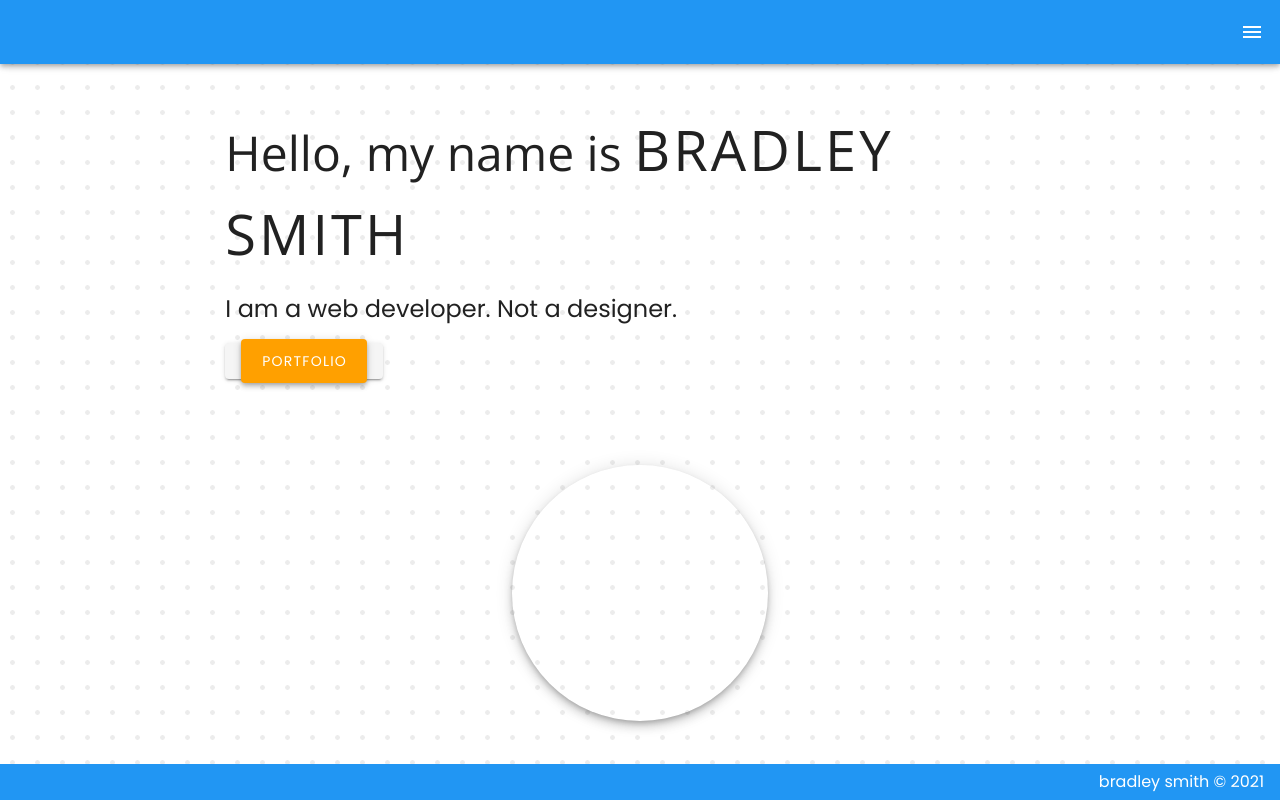
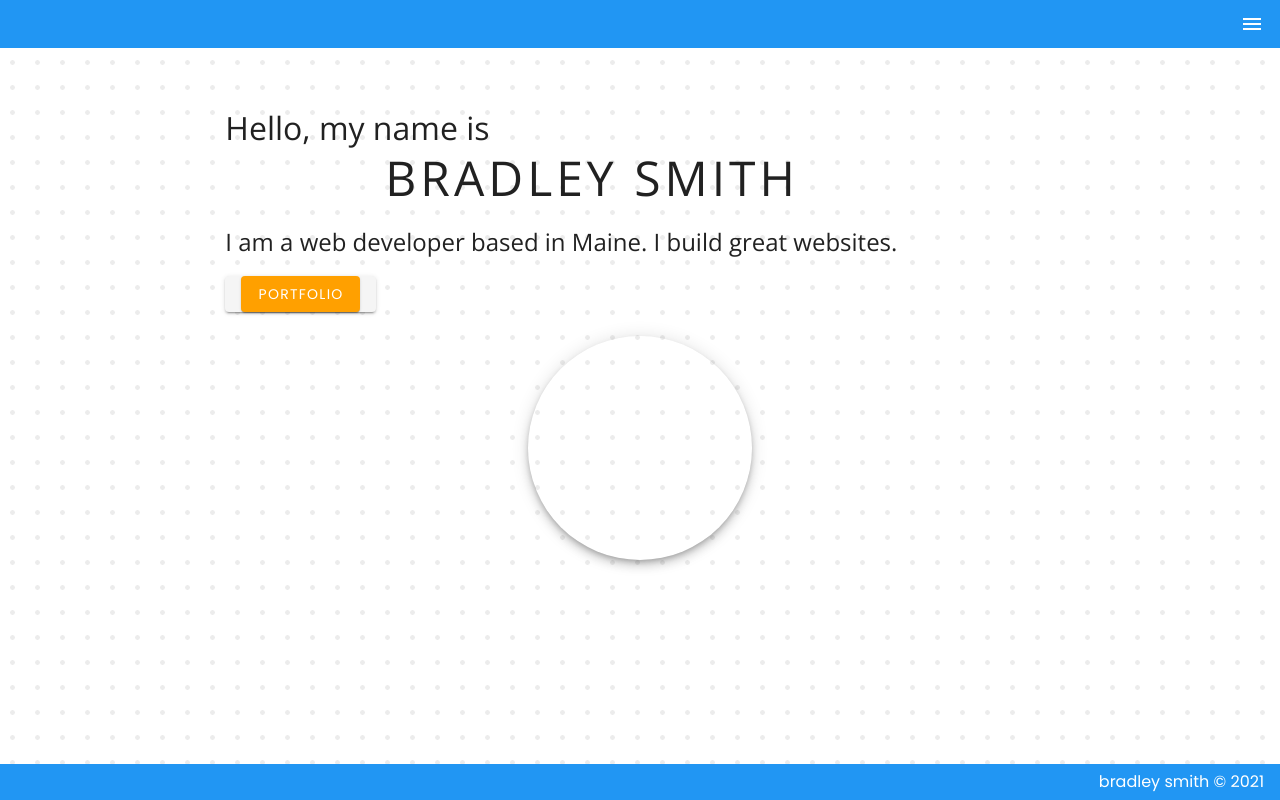
Before and after one commit to bradleyhop/new-portfolio, a Vue app: page / in a window 1280 px wide. Built offline with nearby package versions, Linux system fonts and the light colour scheme.

Commit message:
styling; add v-main to contain views

```diff
--- a/src/App.vue
+++ b/src/App.vue
@@ -68,6 +68,8 @@ export default {
 
     <v-app-bar
       app
+      dense
+      elevate-on-scroll
       color="primary"
       >
       <v-spacer></v-spacer>
@@ -76,7 +78,9 @@ export default {
       </v-app-bar-nav-icon>
     </v-app-bar>
 
-    <router-view />
+    <v-main>
+      <router-view />
+    </v-main>
 
     <v-footer
       color="primary"
--- a/src/views/Home.vue
+++ b/src/views/Home.vue
@@ -23,13 +23,15 @@ export default {
                 <p
                     class="hero-header"
                     :style="$vuetify.breakpoint.xs ?
-                             'font-size: 2rem' : 'font-size: 3rem'"
+                             'font-size: 1.5rem' : 'font-size: 2rem'"
                     >
                     Hello, my name is
+                    <br />
                     <span
                         class="my-name"
                         :style="$vuetify.breakpoint.xs ?
-                                 'font-size: 2.5rem' : 'font-size: 3.5rem'"
+                                  'font-size: 2rem;'
+                                  : 'font-size: 3rem; margin-left: 10rem;'"
                         >
                         BRADLEY SMITH
                     </span>
@@ -39,7 +41,7 @@ export default {
                     :style="$vuetify.breakpoint.xs ?
                              'font-size: 1em' : 'font-size: 1.5em'"
                     >
-                    I am a web developer. Not a designer.
+                    I am a web developer based in Maine. I build great websites.
                 </p>
 
                 <router-link
@@ -48,8 +50,7 @@ export default {
                     >
                     <v-btn
                         color="secondary"
-                        elevation="4"
-                        large
+                        elevation="1"
                         >
                         Portfolio
                     </v-btn>
@@ -67,8 +68,8 @@ export default {
                       class="rounded-circle elevation-6"
                       src="@/assets/me.jpg"
                       alt="portrait of me looking confident"
-                      height="16em"
-                      width="16em"
+                      height="14em"
+                      width="14em"
                       cover
                       >
                   </v-img>
@@ -83,9 +84,14 @@ export default {
 .hero-header {
   font-family: $Open-Sans;
   font-weight: 300;
+  line-height: 1.25;
+}
+
+.hero-copy {
+  font-family: $Open-Sans;
 }
 
 .my-name {
-  letter-spacing: 3px;
+  letter-spacing: 4px;
 }
 </style>
--- a/src/views/Portfolio.vue
+++ b/src/views/Portfolio.vue
@@ -16,10 +16,11 @@ export default {
 <template>
   <v-container
       class="fill-height"
-      fluid>
+      fluid
+      >
     <v-row>
       <v-col
-          class="justify-center col-lg-8 offset-lg-2 col-sm-12"
+          class="col-lg-8 offset-lg-2 col-sm-12"
           >
           <h2
               >
```
